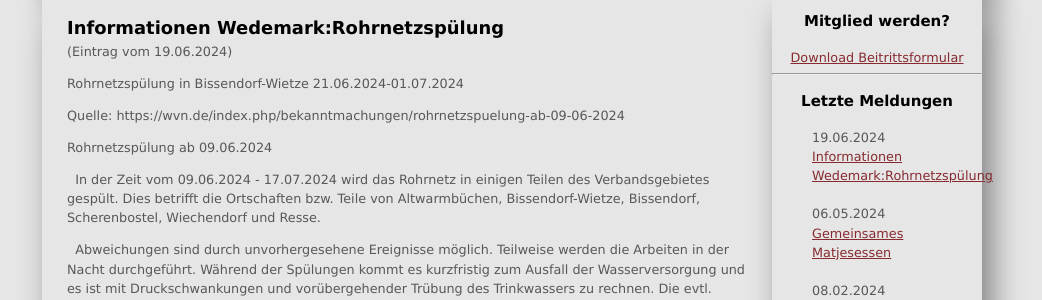
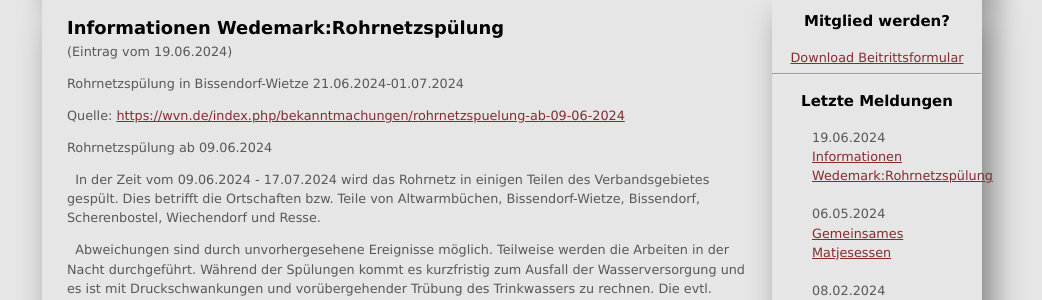
Before and after one commit to car-hei/wietze-gemeinschaft.github.io, a Jekyll site: the page built from _posts/2024-06-19-Infomationen Wedemark: Rohrnetzspülung.md, in a window 1280 px wide. Shown: the part 237-537 px from the top of the page, without its empty margins (128-1170 px from the left). Built offline with Jekyll 4.4.1, drawn with Linux system fonts in a browser that asks for light colours; part of the change alters nothing that is shown.

```diff
--- a/_posts/2024-06-19-Infomationen Wedemark: Rohrnetzspülung.md
+++ b/_posts/2024-06-19-Infomationen Wedemark: Rohrnetzspülung.md
@@ -4,7 +4,7 @@ title: Informationen Wedemark:Rohrnetzspülung
 ---
 Rohrnetzspülung in Bissendorf-Wietze 21.06.2024-01.07.2024
 
-Quelle:  https://wvn.de/index.php/bekanntmachungen/rohrnetzspuelung-ab-09-06-2024
+Quelle:  [https://wvn.de/index.php/bekanntmachungen/rohrnetzspuelung-ab-09-06-2024](https://wvn.de/index.php/bekanntmachungen/rohrnetzspuelung-ab-09-06-2024)
 
 Rohrnetzspülung ab 09.06.2024
 
```
